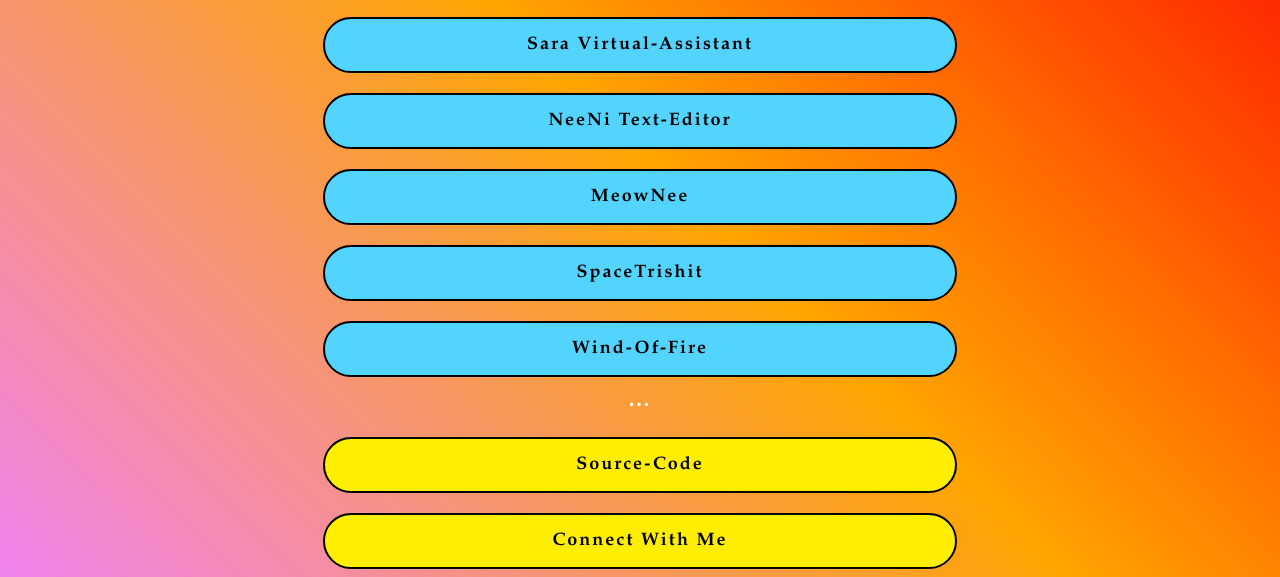
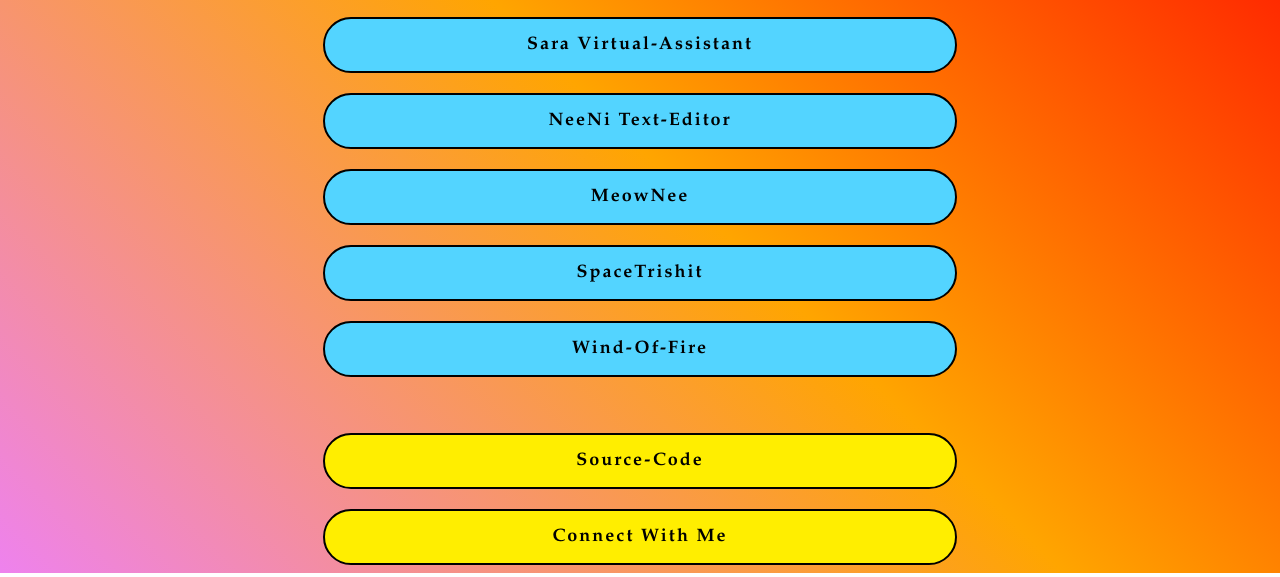
Before and after one commit to SuperSanglap/multilink, a plain HTML site: page downloads.html in a window 1280 px wide. Shown: the part 276-853 px from the top of the page. Drawn offline with Linux system fonts and the light colour scheme.

Commit message:
Update downloads.html

```diff
--- a/downloads.html
+++ b/downloads.html
@@ -27,7 +27,8 @@
     <a href="https://www.mediafire.com/file/nul6dwmlz0qd9m4/SpaceTrishit.exe/file" target="_blank" class="links">SpaceTrishit</a>
     <a href="https://www.mediafire.com/file/jvwgof4wmzzd7tq/Wind_Of_Fire_2.0.rar/file" target="_blank" class="links">Wind-Of-Fire</a>
 
-    <div class="bottom">...</div>
+    <br>
+    <br>
     <a href="source-code.html" class="lastlink">Source-Code</a>
     <a href="index.html" class="lastlink">Connect With Me</a>
 </body>
```
